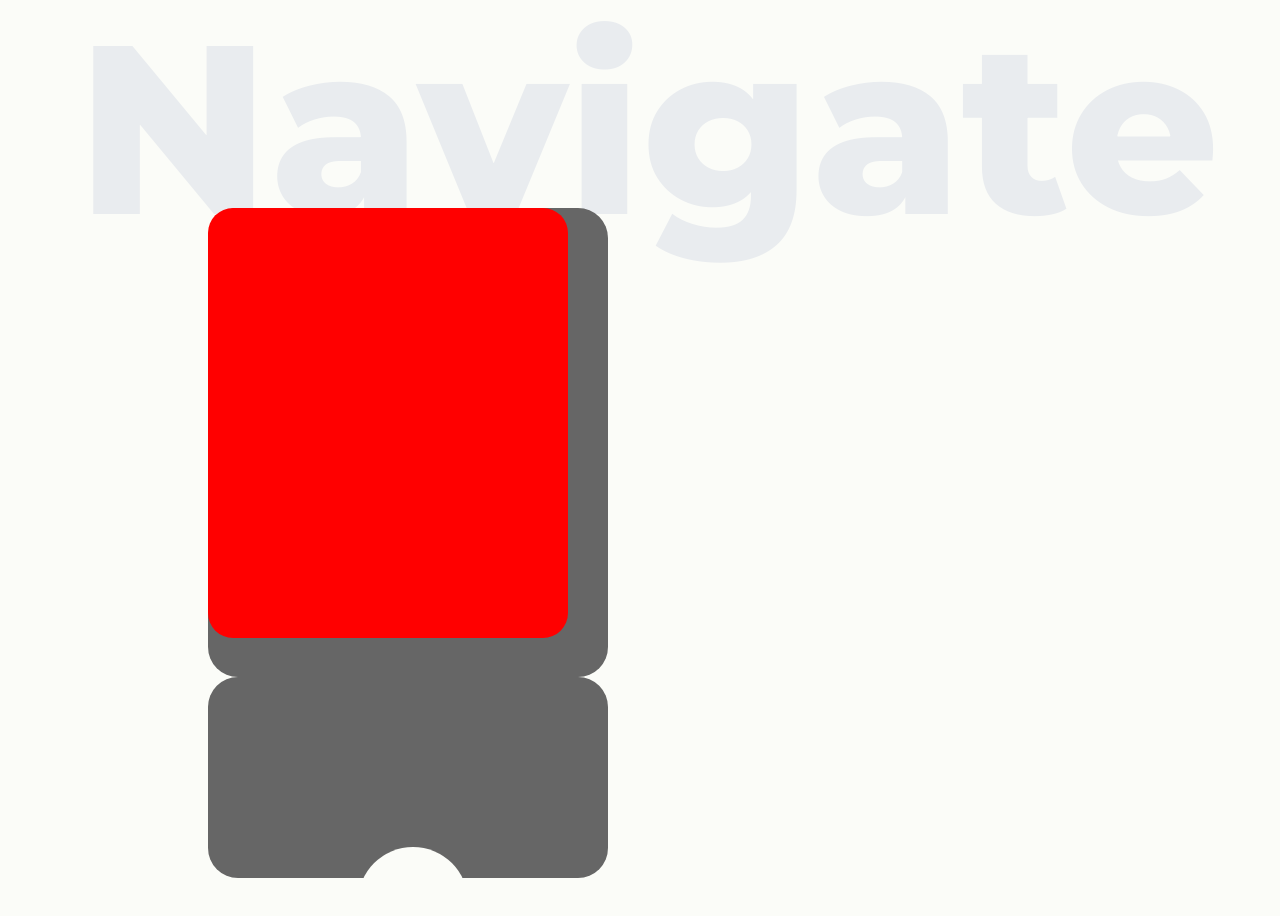
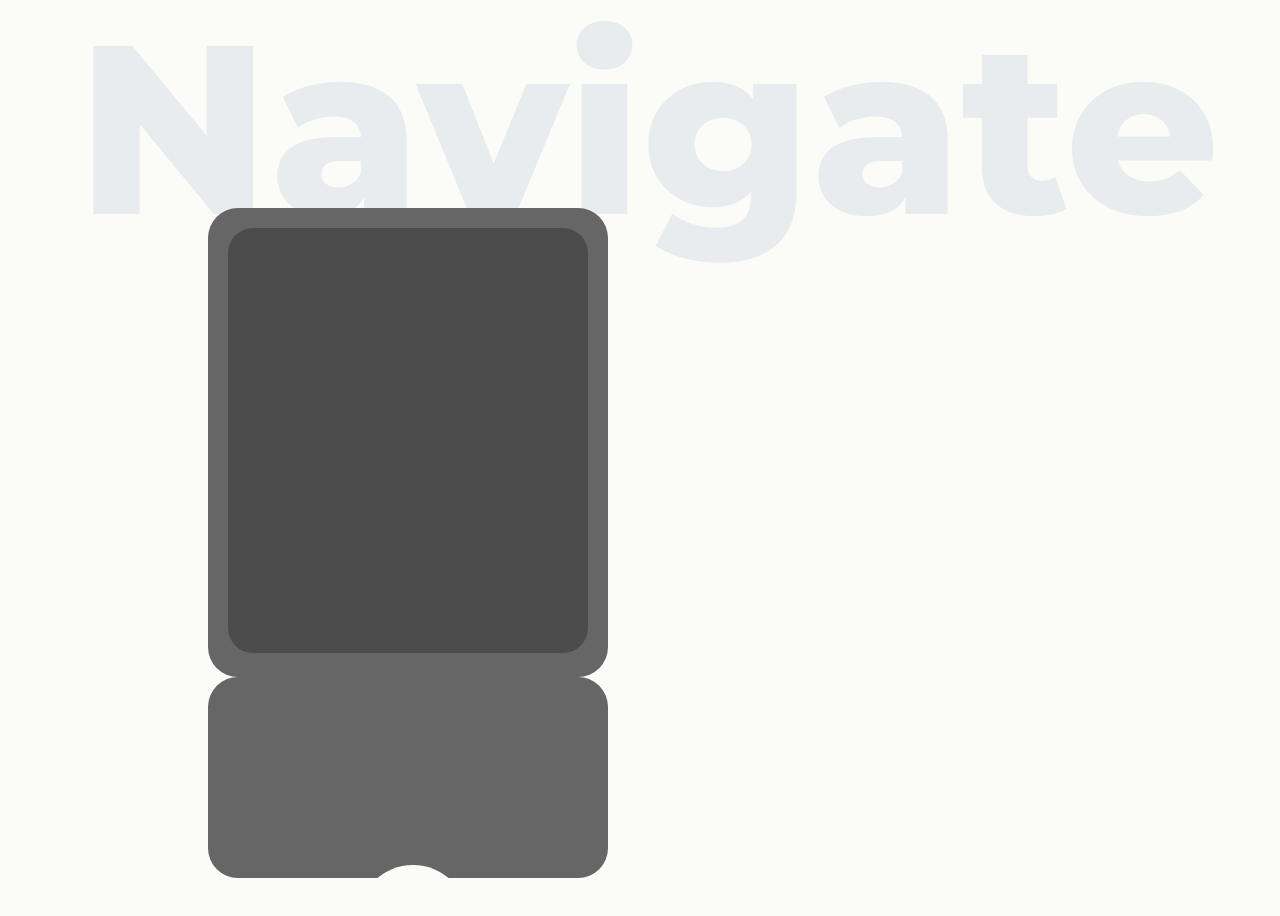
Before and after one commit to Chandankrswain/Navi-Delhi-Metro, a React (Vite) app: page / in a window 1280 px wide. Shown: the top 916 px of the page. Built offline with nearby package versions, Linux system fonts and the light colour scheme.

Commit message:
barcode Added

```diff
--- a/src/App.styles.ts
+++ b/src/App.styles.ts
@@ -1,6 +1,10 @@
 import styled from "styled-components";
 
-export const TicketMapDiv = styled.div``;
+export const TicketMapDiv = styled.div`
+  display: flex;
+  width: 100%;
+  margin: 0px;
+`;
 
 export const BodyText = styled.p`
   color: #e9ecef;
--- a/src/Components/Innercard/InnerCard.styles.ts
+++ b/src/Components/Innercard/InnerCard.styles.ts
@@ -1,8 +1,9 @@
 import styled from "styled-components";
 
 export const UpperBox = styled.div`
-  background-color: red;
+  background-color: #4c4c4c;
   border-radius: 25px;
-  width: 90%;
-  height: 430px;
-ś`;
+  width: 360px;
+  height: 425px;
+  margin: 20px;
+`;
--- a/src/Components/TickectCard/TicketCard.tsx
+++ b/src/Components/TickectCard/TicketCard.tsx
@@ -13,6 +13,7 @@ const TicketCard = () => {
         <InnerCard />
       </UpperBox>
       <LowerBox>
+        <img src="" />
         <LowerCircle></LowerCircle>
       </LowerBox>
     </MainContainerDiv>
```
Also changed, not shown: img/barcode.gif (added), img/barcode.svg (added).
